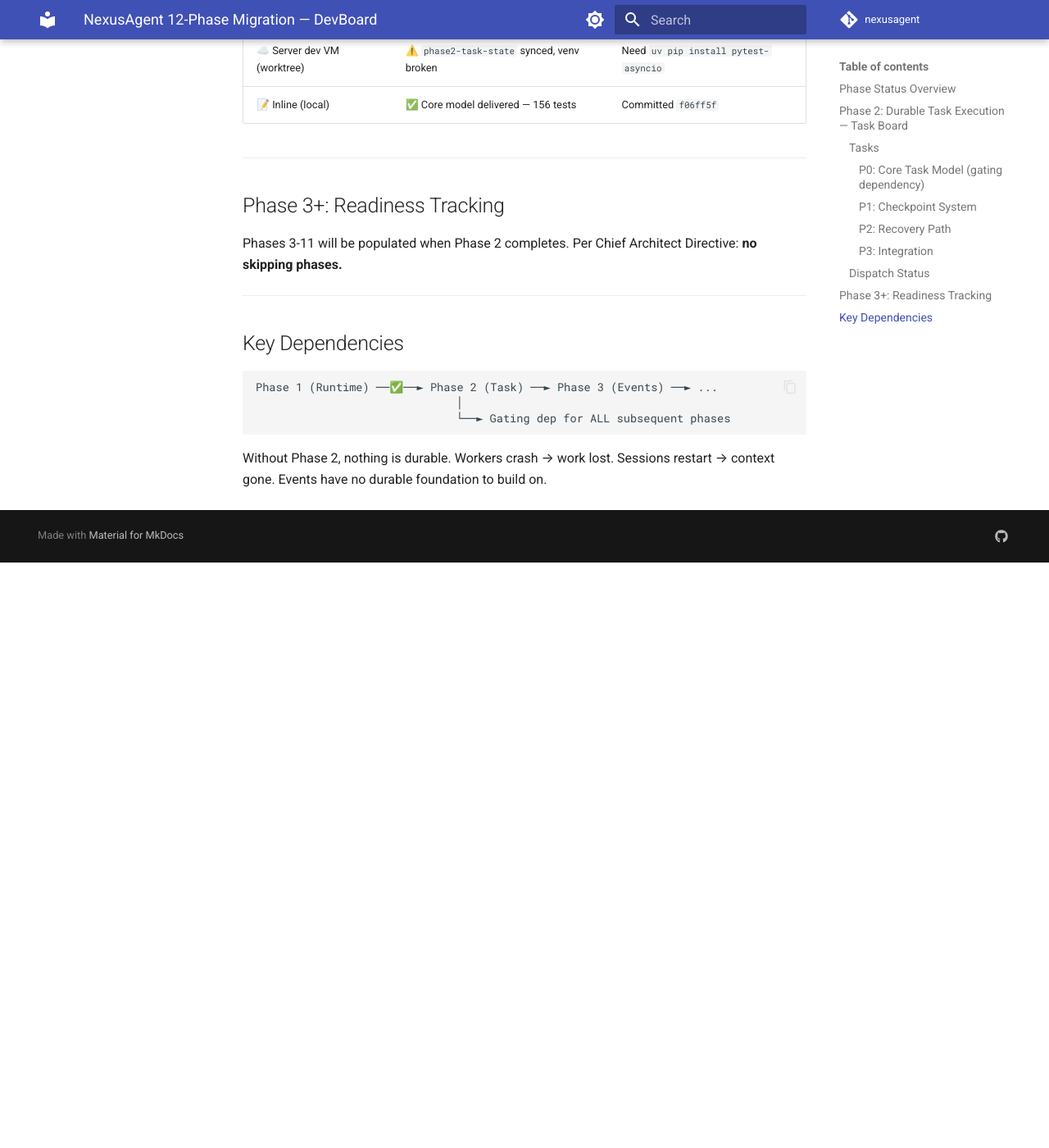
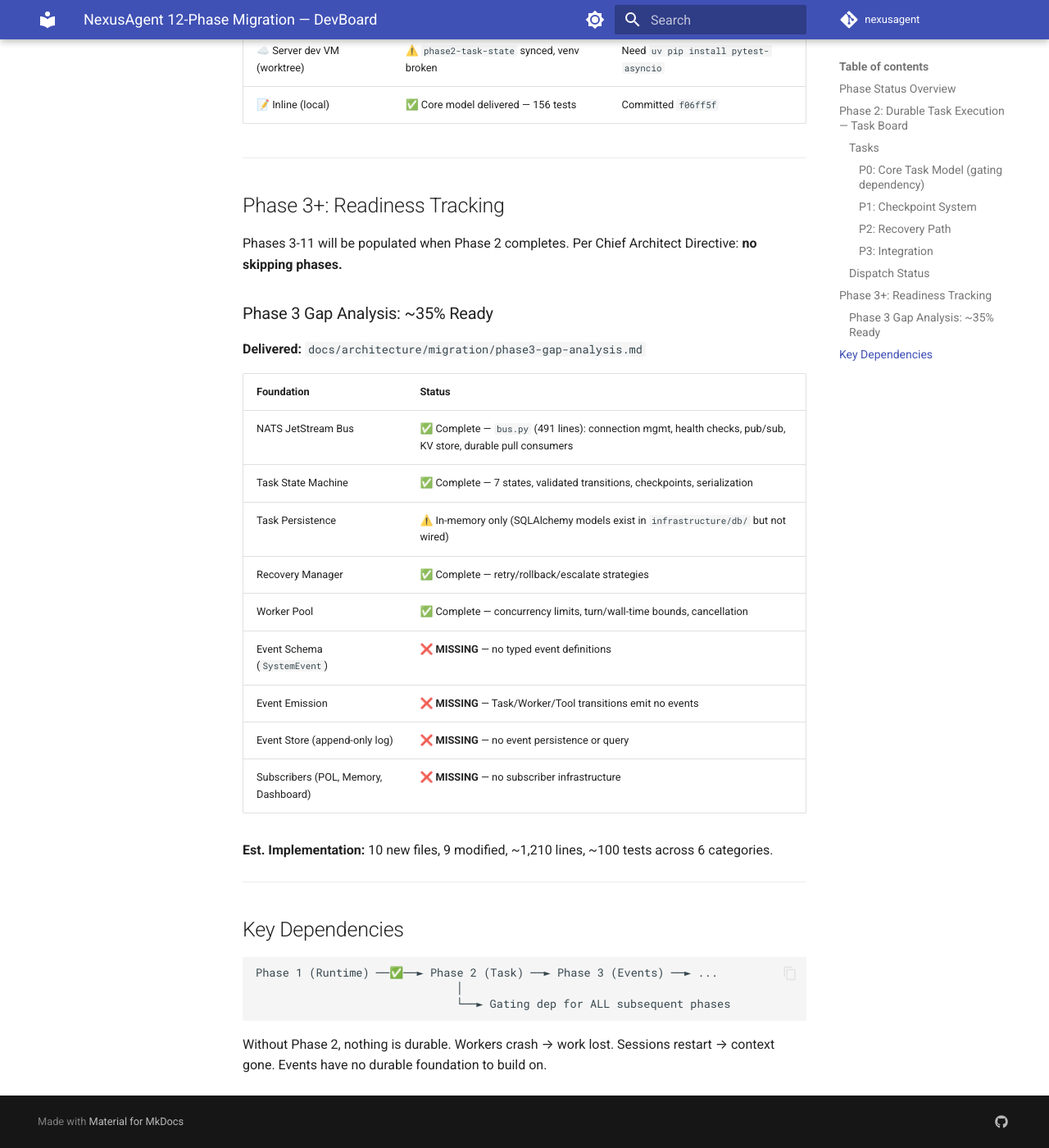
Before and after one commit to stephanos8926-lgtm/NexusAgent, an MkDocs documentation site: the page built from docs/devboard/README.md, in a window 1280 px wide and 1400 px high, scrolled down 2992 px. Shown: the whole window at 82% size. Built offline with MkDocs 1.6.1 and Material for MkDocs 9.7.7, drawn with Linux system fonts in a browser that asks for light colours; comment, search, counter and statistics services are not loaded; the version menu is left out; before the commit the page ends 3678 px from its top, so only the background shows below that.

Commit message:
docs(devboard): Phase 3 gap analysis added — ~35% ready, event schema/store/subscribers missing

```diff
--- a/docs/devboard/README.md
+++ b/docs/devboard/README.md
@@ -74,6 +74,23 @@
 
 Phases 3-11 will be populated when Phase 2 completes. Per Chief Architect Directive: **no skipping phases.**
 
+### Phase 3 Gap Analysis: ~35% Ready
+**Delivered:** `docs/architecture/migration/phase3-gap-analysis.md`
+
+| Foundation | Status |
+|------------|--------|
+| NATS JetStream Bus | ✅ Complete — `bus.py` (491 lines): connection mgmt, health checks, pub/sub, KV store, durable pull consumers |
+| Task State Machine | ✅ Complete — 7 states, validated transitions, checkpoints, serialization |
+| Task Persistence | ⚠️ In-memory only (SQLAlchemy models exist in `infrastructure/db/` but not wired) |
+| Recovery Manager | ✅ Complete — retry/rollback/escalate strategies |
+| Worker Pool | ✅ Complete — concurrency limits, turn/wall-time bounds, cancellation |
+| Event Schema (`SystemEvent`) | ❌ **MISSING** — no typed event definitions |
+| Event Emission | ❌ **MISSING** — Task/Worker/Tool transitions emit no events |
+| Event Store (append-only log) | ❌ **MISSING** — no event persistence or query |
+| Subscribers (POL, Memory, Dashboard) | ❌ **MISSING** — no subscriber infrastructure |
+
+**Est. Implementation:** 10 new files, 9 modified, ~1,210 lines, ~100 tests across 6 categories.
+
 ---
 
 ## Key Dependencies
```
